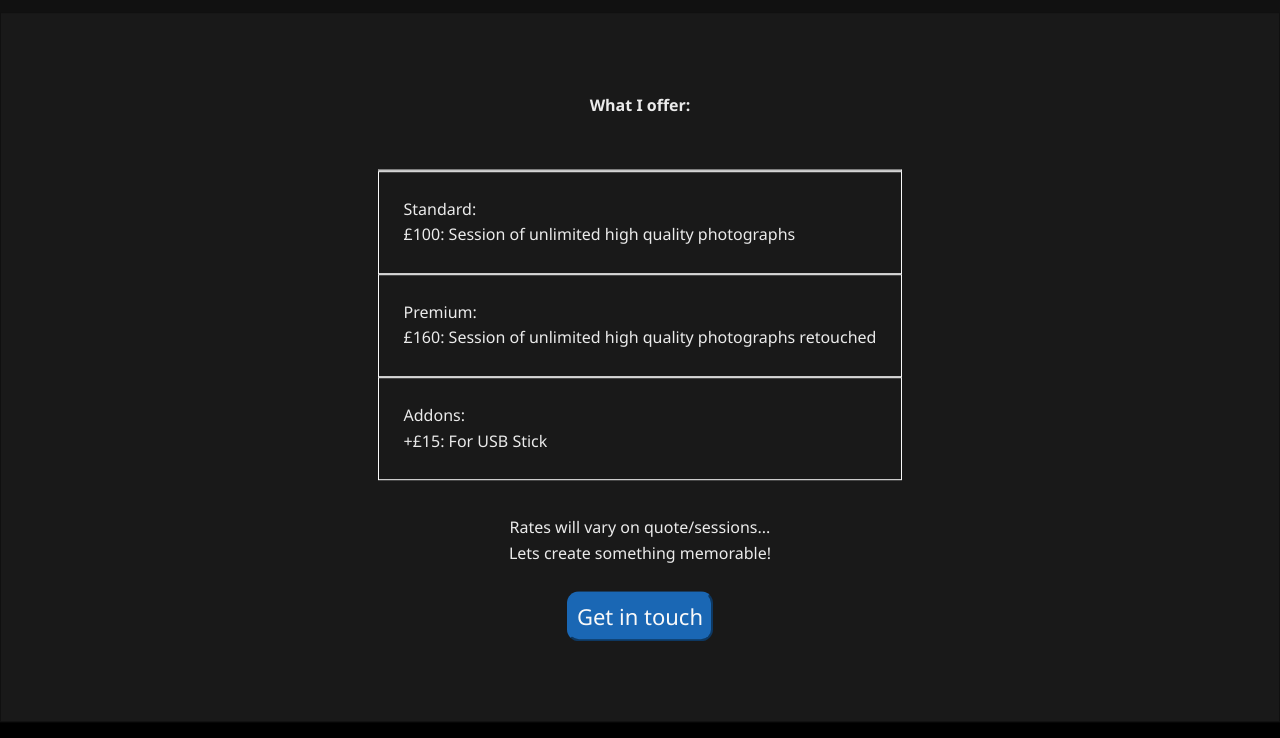
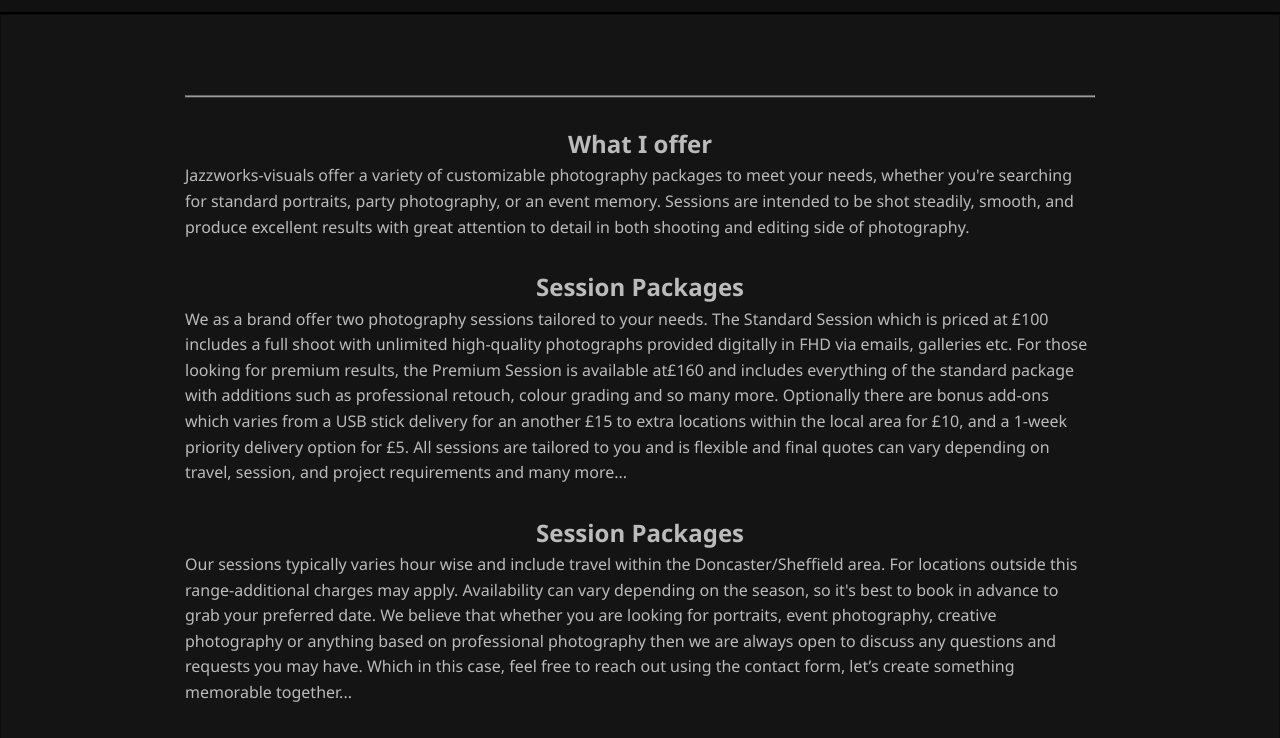
Before and after one commit to Jazxngh/JazzWorks-Visual, a plain HTML site: page Service.html in a window 1280 px wide. Shown: the part 42-780 px from the top of the page. Drawn offline with nearby package versions, Linux system fonts and the light colour scheme.

Commit message:
ServiceRevamp

```diff
--- a/Service.html
+++ b/Service.html
@@ -32,23 +32,16 @@
 
   <div class="JWVServiceSection2">
       <div class="JWVServiceInfo">
-          <p class = "ServiceOfferText"><strong> What I offer: </strong></p>
            <hr>
 
-          <div class = "BoxedServiceSection">
-             <p> Standard: </p>
-             <p> £100: Session of unlimited high quality photographs </p>
-          </div>
+           <h2 class ="ServiceOfferText"> What I offer </h2>
+           <p class ="SOT-p">Jazzworks-visuals offer a variety of customizable photography packages to meet your needs, whether you're searching for standard portraits, party photography, or an event memory. Sessions are intended to be shot steadily, smooth, and produce excellent results with great attention to detail in both shooting and editing side of photography.</p>
 
-          <div class = "BoxedServiceSection">
-             <p> Premium: </p>
-             <p> £160: Session of unlimited high quality photographs retouched </p>
-          </div>
+           <h2 class="ServiceOfferText"> Session Packages </h2>
+           <p class ="SOT-p">We as a brand offer two photography sessions tailored to your needs. The Standard Session which is priced at £100 includes a full shoot with unlimited high-quality photographs provided digitally in FHD via emails, galleries etc. For those looking for premium results, the Premium Session is available at£160 and includes everything of the standard package with additions such as professional retouch, colour grading and so many more. Optionally there are bonus add-ons which varies from a USB stick delivery for an another £15 to extra locations within the local area for £10, and a 1-week priority delivery option for £5. All sessions are tailored to you and is flexible and final quotes can vary depending on travel, session, and project requirements and many more... </p>
 
-          <div class = "BoxedServiceSection">
-             <p> Addons: </p>
-             <p> +£15: For USB Stick </p>
-          </div>
+           <h2 class="ServiceOfferText"> Session Packages </h2>
+           <p class ="SOT-p">Our sessions typically varies hour wise and include travel within the Doncaster/Sheffield area. For locations outside this range-additional charges may apply. Availability can vary depending on the season, so it's best to book in advance to grab your preferred date. We believe that whether you are looking for portraits, event photography, creative photography or anything based on professional photography then we are always open to discuss any questions and requests you may have. Which in this case, feel free to reach out using the contact form, let’s create something memorable together... </p>
 
           <p class = "ServiceQuoter"> Rates will vary on quote/sessions...</p>
           <p class = "ServiceQuoter2"> Lets create something memorable! </p>
--- a/Styles/Desktop.css
+++ b/Styles/Desktop.css
@@ -501,7 +501,14 @@
 {
   display: flex;
   justify-content: center;
-  margin-bottom: 50px;
+  margin-top: 28px;
+}
+
+.SOT-p
+{
+  display: flex;
+  justify-content: center;
+  align-items: center;
 }
 
 .JWVServiceInfo {
```
